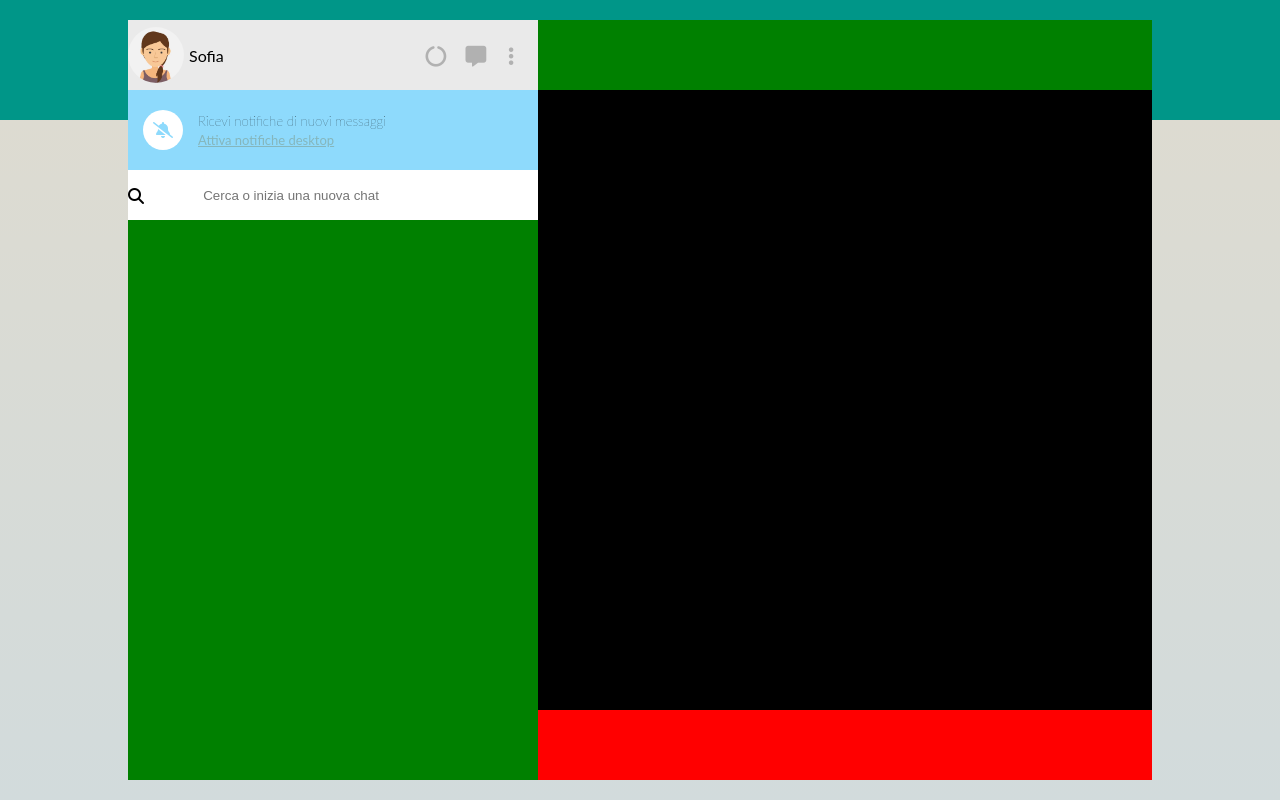
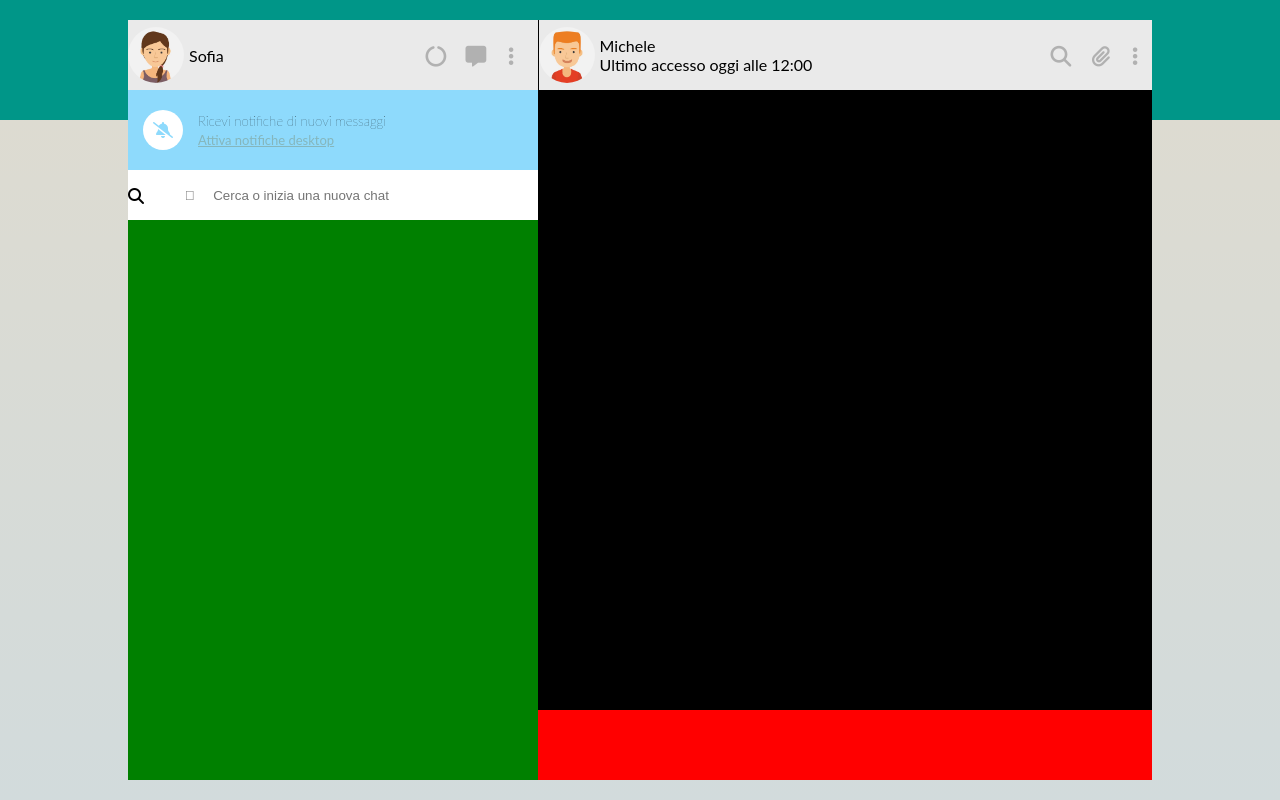
Before and after one commit to dmonteleo/vue-boolzapp, a plain HTML site: page index.html in a window 1280 px wide. Drawn offline with Linux system fonts and the light colour scheme.

Commit message:
header right

```diff
--- a/assets/css/style.css
+++ b/assets/css/style.css
@@ -133,12 +133,41 @@ body {
 }
 
 .header-right {
-  background-color: green;
+  background-color: #eaeaea;
   height: 70px;
+  border-left: 1px solid black;
+  display: flex;
+  align-items: center;
+  justify-content: space-between;
+}
+
+.header-right-logo {
+  height: 100%;
+  display: flex;
+  align-items: center;
+}
+
+.header-right-icons i {
+  margin-right: 15px;
+  margin-left: 5px;
+  color: #b1b1b1;
+  transform: scale(1.3);
+}
+
+.text-logo {
+  display: flex;
+  flex-direction: column;
+}
+
+.header-right img {
+  height: 80%;
+  border-radius: 50%;
+  margin-right: 5px;
 }
 
 .messages-right {
   background-color: black;
+  /* background-image: url("../assets/img/HD-wallpaper-whatsapp-background-cool-dark-green-new-theme-whatsapp-thumbnail.jpg"); */
   height: calc(100% - 140px);
 }
 
--- a/index.html
+++ b/index.html
@@ -39,15 +39,31 @@
         <label class="search-label" for="search">
           <i class="fa fa-search" aria-hidden="true"></i>
         </label>
-        <input id="contacts-filter" type="text" class="left-searchbar-input" placeholder="                Cerca o inizia una nuova chat" name="search">
+        <input id="contacts-filter" type="text" class="left-searchbar-input" placeholder="           &#xf002;     Cerca o inizia una nuova chat" name="search">
       </div>
       <!-- CONTACTS LEFT -->
       <div class="contacts-left"></div>
     </div>
     <!-- RIGHT -->
     <div class="right">
-      <div class="header-right"></div>
+      <!-- HEADER RIGHT -->
+      <div class="header-right">
+        <div class="header-right-logo">
+          <img src="./assets/img/avatar_1.jpg" alt="">
+          <div class="text-logo">
+            <span>Michele</span>
+            <span>Ultimo accesso oggi alle 12:00</span>
+          </div>
+        </div>
+        <div class="header-right-icons">
+          <i class="fas fa-search"></i>
+          <i class="fas fa-paperclip"></i>
+          <i class="fas fa-ellipsis-v"></i>
+        </div>
+      </div>
+      <!-- MESSAGES RIGHT -->
       <div class="messages-right"></div>
+      <!-- FOOTER RIGHT -->
       <div class="footer-right"></div>
     </div>
   </div>
```
Also changed, not shown: assets/img/HD-wallpaper-whatsapp-background-cool-dark-green-new-theme-whatsapp-thumbnail.jpg (added).
